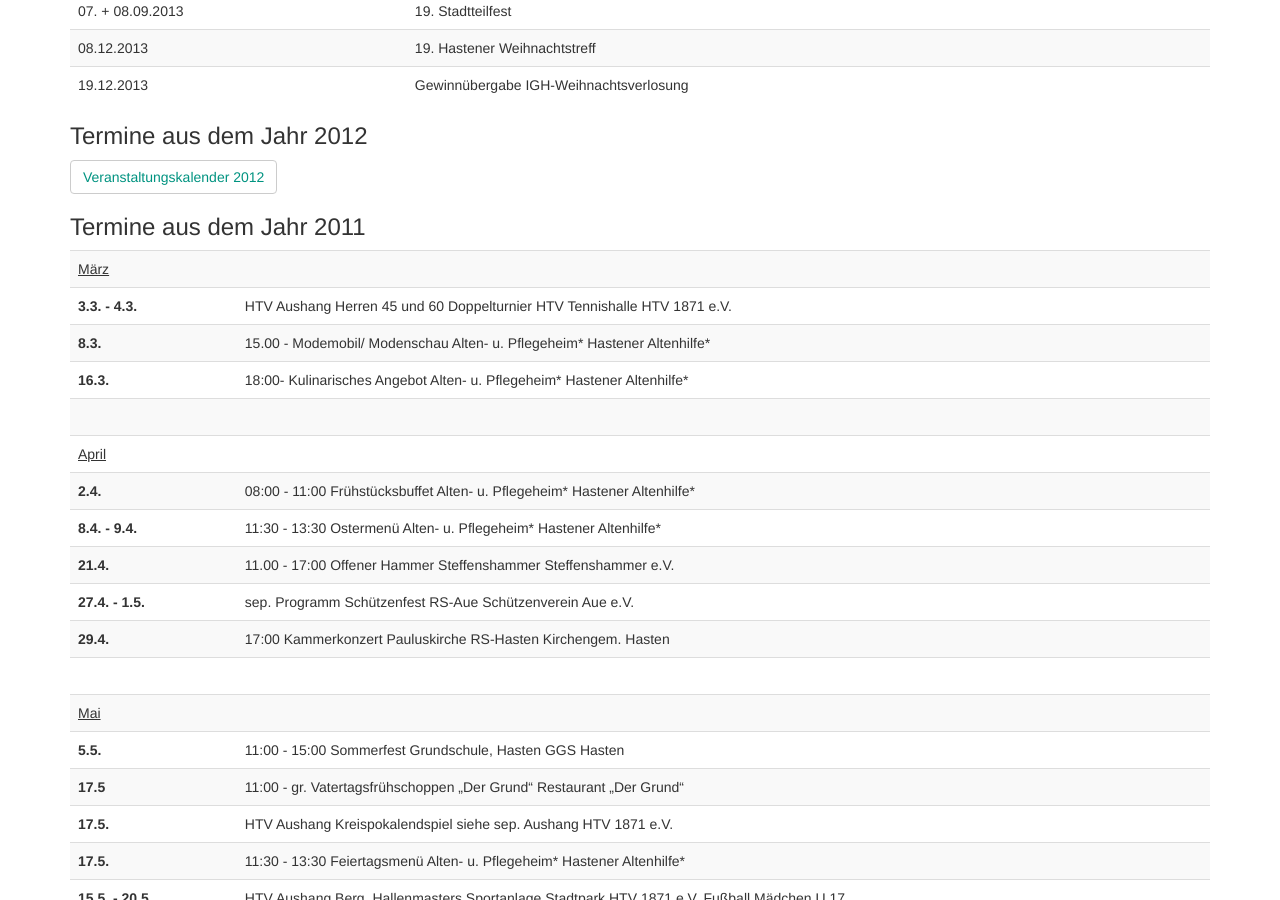
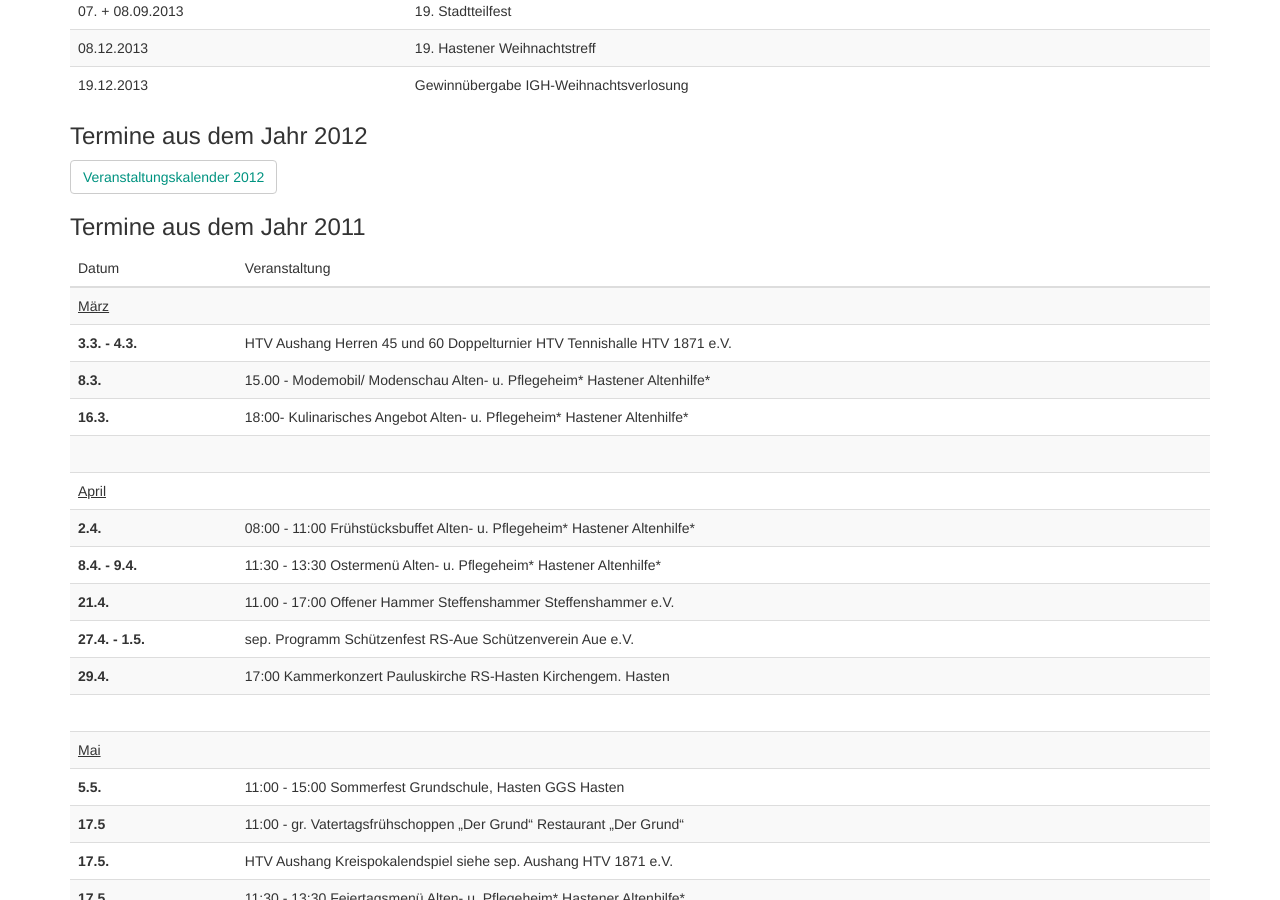
Before and after one commit to n2o/ighasten, a Jekyll site: the page built from archiv/termine.html, in a window 1280 px wide and 900 px high, scrolled down 844 px. Built offline with Jekyll 4.4.1, drawn with Linux system fonts in a browser that asks for light colours; nearby versions of some CDN libraries; Markdown is read by kramdown in place of the engine named in the settings; comment, search, counter and statistics services are not loaded.

Commit message:
Add heading to old dates

```diff
--- a/archiv/termine.html
+++ b/archiv/termine.html
@@ -88,6 +88,10 @@ permalink: /archiv/termine/
 
 <h3>Termine aus dem Jahr 2011</h3>
 <table class="table table-striped table-hover">
+  <thead>
+    <th>Datum</th>
+    <th>Veranstaltung</th>
+  </thead>
   <tr>
     <td colspan="2"><u>M&auml;rz</u>
     </td>
```
